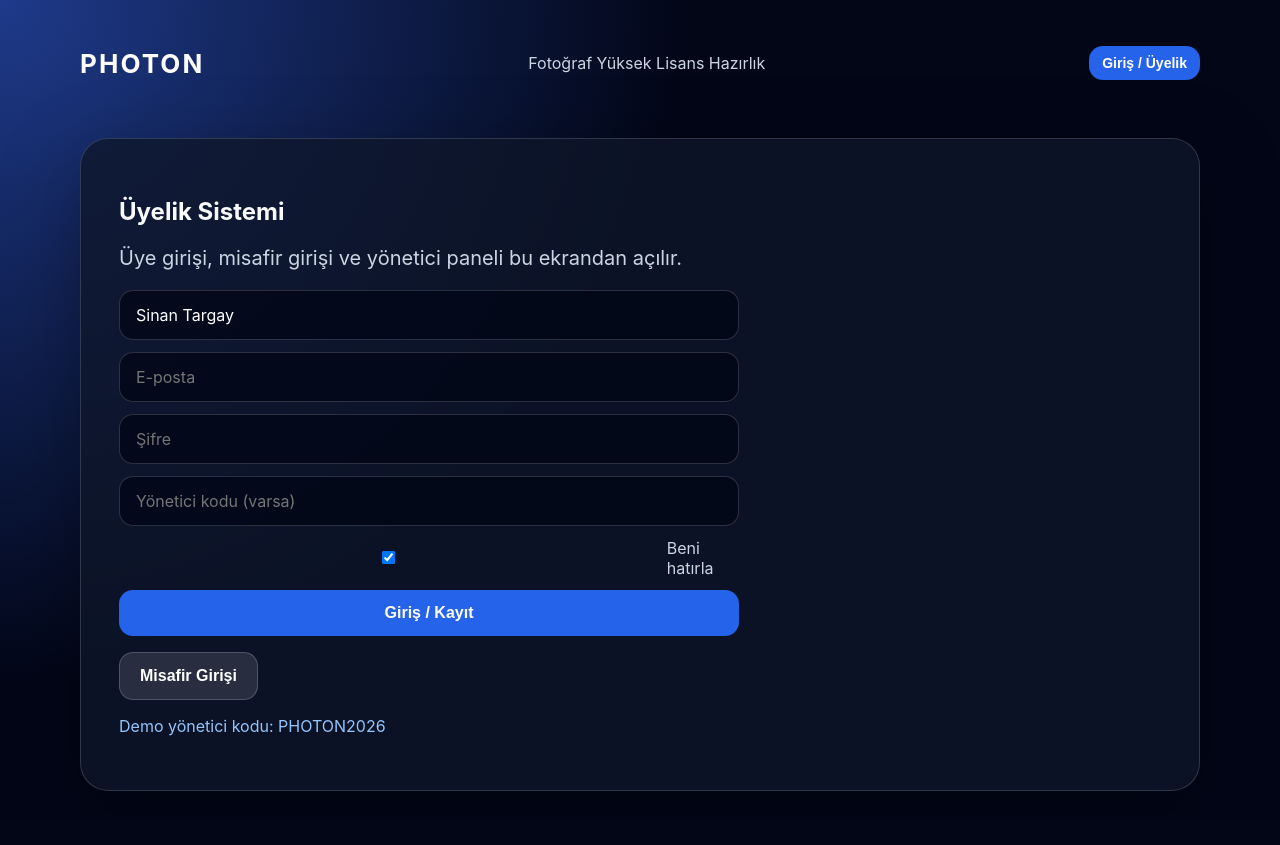
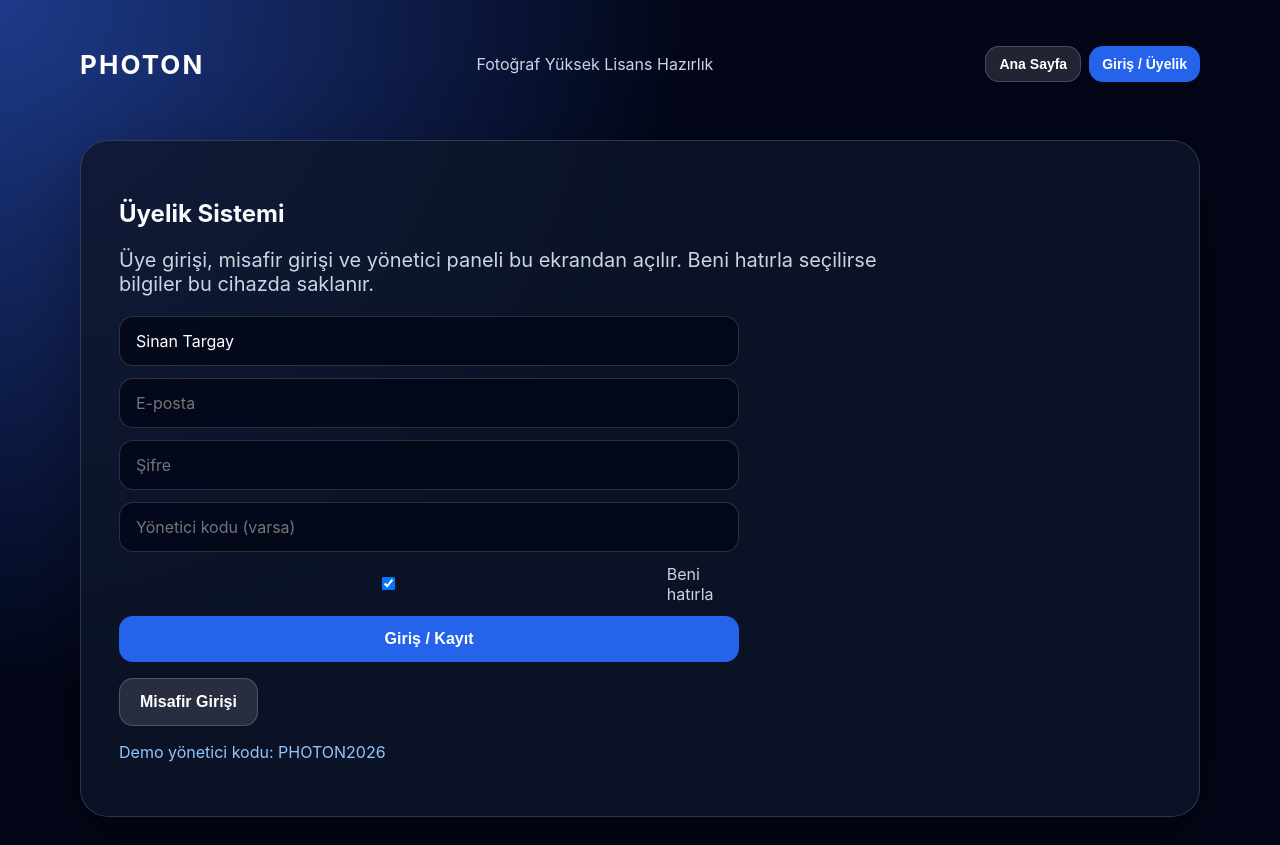
Before and after one commit to sinantargay/online_sinav_platformu, a React (Vite) app: page / in a window 1280 px wide. Both pictures are taken after a click on the button "Giriş / Üyelik". Before the commit the page ends 819 px from the top, so only its background shows below. Built offline with nearby package versions, Linux system fonts and the light colour scheme.

Commit message:
Add membership guest login and admin payment settings

```diff
--- a/src/main.jsx
+++ b/src/main.jsx
@@ -13,34 +13,40 @@ function App() {
   const [index, setIndex] = useState(0);
   const [answers, setAnswers] = useState({});
   const [user, setUser] = useState(() => load('photon_user', null));
-  const [settings, setSettings] = useState(() => load('photon_settings', { paymentTitle: 'Ödeme Bilgileri', paymentText: 'Ödeme bilgisi yönetici panelinden girilecek.' }));
+  const [settings, setSettings] = useState(() => load('photon_settings', {
+    paymentTitle: 'Ödeme / IBAN Bilgileri',
+    accountHolder: '',
+    bankName: '',
+    iban: '',
+    paymentText: 'IBAN ve ödeme açıklaması yönetici panelinden girilecek.'
+  }));
   const examQuestions = useMemo(() => questions.slice(0, 10), []);
   const current = examQuestions[index];
   const correct = examQuestions.filter(q => answers[q.id] === q.answer).length;
   const wrongList = examQuestions.filter(q => answers[q.id] !== q.answer);
   const success = Math.round((correct / examQuestions.length) * 100);
 
-  const Header = () => <nav className="nav"><b>PHOTON</b><span>{user ? `${user.name} · ${user.role}` : 'Fotoğraf Yüksek Lisans Hazırlık'}</span><div className="navActions">{user ? <button className="small ghost" onClick={logout}>Çıkış</button> : <button className="small" onClick={() => setPage('auth')}>Giriş / Üyelik</button>}</div></nav>;
+  const Header = () => <nav className="nav"><b>PHOTON</b><span>{user ? `${user.name} · ${user.role}` : 'Fotoğraf Yüksek Lisans Hazırlık'}</span><div className="navActions"><button className="small ghost" onClick={() => setPage('home')}>Ana Sayfa</button>{user ? <button className="small ghost" onClick={logout}>Çıkış</button> : <button className="small" onClick={() => setPage('auth')}>Giriş / Üyelik</button>}</div></nav>;
   const startExam = () => { setAnswers({}); setIndex(0); setPage('exam'); };
   function logout(){ localStorage.removeItem('photon_user'); setUser(null); setPage('home'); }
-  function guest(){ const u={name:'Misafir Kullanıcı', role:'misafir'}; setUser(u); localStorage.setItem('photon_user', JSON.stringify(u)); setPage('home'); }
-  function login(e){ e.preventDefault(); const f=new FormData(e.currentTarget); const role=f.get('adminCode')==='PHOTON2026'?'yönetici':'üye'; const u={name:f.get('name')||'Sinan Targay', email:f.get('email')||'', role}; setUser(u); localStorage.setItem('photon_user', JSON.stringify(u)); setPage('home'); }
-  function saveSettings(e){ e.preventDefault(); const f=new FormData(e.currentTarget); const next={paymentTitle:f.get('paymentTitle'), paymentText:f.get('paymentText')}; setSettings(next); localStorage.setItem('photon_settings', JSON.stringify(next)); alert('Ayarlar kaydedildi.'); }
+  function guest(){ const u={name:'Misafir Kullanıcı', email:'', role:'misafir'}; setUser(u); localStorage.setItem('photon_user', JSON.stringify(u)); setPage('home'); }
+  function login(e){ e.preventDefault(); const f=new FormData(e.currentTarget); const role=f.get('adminCode')==='PHOTON2026'?'yönetici':'üye'; const u={name:f.get('name')||'Sinan Targay', email:f.get('email')||'', role}; setUser(u); if(f.get('remember')) localStorage.setItem('photon_user', JSON.stringify(u)); setPage('home'); }
+  function saveSettings(e){ e.preventDefault(); const f=new FormData(e.currentTarget); const next={paymentTitle:f.get('paymentTitle'), accountHolder:f.get('accountHolder'), bankName:f.get('bankName'), iban:f.get('iban'), paymentText:f.get('paymentText')}; setSettings(next); localStorage.setItem('photon_settings', JSON.stringify(next)); alert('Ödeme ve IBAN bilgileri kaydedildi.'); }
 
   const downloadPdf = () => {
     const doc = new jsPDF(); const reportNo = `PH-${new Date().getFullYear()}-${Date.now().toString().slice(-6)}`;
     doc.setFillColor(15,23,42); doc.rect(0,0,210,42,'F'); doc.setTextColor(255,255,255); doc.setFontSize(22); doc.text('PHOTON',14,18); doc.setFontSize(12); doc.text('Akademik Performans Raporu',14,29);
-    doc.setTextColor(20,20,20); doc.setFontSize(11); doc.text(`Rapor No: ${reportNo}`,14,52); doc.text(`Aday: ${user?.name || 'Misafir Kullanıcı'}`,14,62); doc.text(`Tarih: ${new Date().toLocaleString('tr-TR')}`,14,72);
-    doc.setFontSize(16); doc.text('Genel Sonuç',14,94); doc.setFontSize(12); doc.text(`Toplam Soru: ${examQuestions.length}`,14,108); doc.text(`Doğru: ${correct}`,14,118); doc.text(`Yanlış/Boş: ${examQuestions.length-correct}`,14,128); doc.text(`Başarı: %${success}`,14,138);
-    doc.setFillColor(37,99,235); doc.rect(14,146,Math.max(5,success*1.4),8,'F'); doc.setDrawColor(210); doc.rect(14,146,140,8);
-    doc.setFontSize(16); doc.text('Yanlış / Boş Sorular',14,172); let y=184;
+    doc.setTextColor(20,20,20); doc.setFontSize(11); doc.text(`Rapor No: ${reportNo}`,14,52); doc.text(`Aday: ${user?.name || 'Misafir Kullanıcı'}`,14,62); doc.text(`E-posta: ${user?.email || '-'}`,14,72); doc.text(`Tarih: ${new Date().toLocaleString('tr-TR')}`,14,82);
+    doc.setFontSize(16); doc.text('Genel Sonuç',14,104); doc.setFontSize(12); doc.text(`Toplam Soru: ${examQuestions.length}`,14,118); doc.text(`Doğru: ${correct}`,14,128); doc.text(`Yanlış/Boş: ${examQuestions.length-correct}`,14,138); doc.text(`Başarı: %${success}`,14,148);
+    doc.setFillColor(37,99,235); doc.rect(14,156,Math.max(5,success*1.4),8,'F'); doc.setDrawColor(210); doc.rect(14,156,140,8);
+    doc.setFontSize(16); doc.text('Yanlış / Boş Sorular',14,182); let y=194;
     wrongList.forEach((q,i)=>{ if(y>260){doc.addPage(); y=20;} doc.setFontSize(10); doc.text(`${i+1}. ${q.question.substring(0,95)}`,14,y); y+=8; doc.text(`Doğru Cevap: ${q.answer}) ${q.choices[q.answer].substring(0,80)}`,14,y); y+=8; doc.text(`Açıklama: ${q.explanation.substring(0,100)}`,14,y); y+=8; doc.text(`Kaynak: ${q.sources.join(', ').substring(0,100)}`,14,y); y+=12; });
     doc.addPage(); doc.setFontSize(16); doc.text('Çalışma Önerisi',14,24); doc.setFontSize(12); const advice=success>=80?'Güçlü performans. Zor seviye sorularla ilerle.':success>=60?'Orta seviye başarı. Yanlış konularda bilgi kartı çalış.':'Temel konuları tekrar et. Önce fotoğraf tarihi ilkler ve teknikler.'; doc.text(advice,14,40,{maxWidth:180}); doc.text('Öncelikli konular: Niépce, Daguerre, Talbot, Herschel, Maxwell, Eastman.',14,58,{maxWidth:180}); doc.save('photon-akademik-rapor.pdf');
   };
 
-  if(page==='auth') return <main className="shell"><Header/><section className="panel"><h1>Üyelik Sistemi</h1><p className="lead">Üye girişi, misafir girişi ve yönetici paneli bu ekrandan açılır.</p><form className="form" onSubmit={login}><input name="name" placeholder="Ad Soyad" defaultValue="Sinan Targay"/><input name="email" placeholder="E-posta"/><input name="password" type="password" placeholder="Şifre"/><input name="adminCode" placeholder="Yönetici kodu (varsa)"/><label className="check"><input type="checkbox" defaultChecked/> Beni hatırla</label><button>Giriş / Kayıt</button></form><button className="ghost" onClick={guest}>Misafir Girişi</button><p className="hint">Demo yönetici kodu: PHOTON2026</p></section></main>;
+  if(page==='auth') return <main className="shell"><Header/><section className="panel"><h1>Üyelik Sistemi</h1><p className="lead">Üye girişi, misafir girişi ve yönetici paneli bu ekrandan açılır. Beni hatırla seçilirse bilgiler bu cihazda saklanır.</p><form className="form" onSubmit={login}><input name="name" placeholder="Ad Soyad" defaultValue="Sinan Targay"/><input name="email" placeholder="E-posta"/><input name="password" type="password" placeholder="Şifre"/><input name="adminCode" placeholder="Yönetici kodu (varsa)"/><label className="check"><input name="remember" type="checkbox" defaultChecked/> Beni hatırla</label><button>Giriş / Kayıt</button></form><button className="ghost" onClick={guest}>Misafir Girişi</button><p className="hint">Demo yönetici kodu: PHOTON2026</p></section></main>;
 
-  if(page==='home') return <main className="shell"><Header/><section className="hero"><p className="badge">Marmara GSF Fotoğraf YL</p><h1>Akademik, kaynaklı ve 5 şıklı online sınav platformu</h1><p className="lead">Üyelik, misafir giriş, yönetici paneli, PDF rapor ve kaynaklı soru havuzu aktif.</p><div className="stats"><div><strong>{questions.length}</strong><span>Soru</span></div><div><strong>{user?'Aktif':'Kapalı'}</strong><span>Oturum</span></div><div><strong>PDF</strong><span>Rapor</span></div></div><div className="actions"><button onClick={user?startExam:()=>setPage('auth')}>Sınava Başla</button><button className="ghost" onClick={()=>setPage('auth')}>Üyelik / Giriş</button><button className="ghost" onClick={()=>setPage('admin')}>Yönetici Paneli</button></div></section></main>;
+  if(page==='home') return <main className="shell"><Header/><section className="hero"><p className="badge">Marmara GSF Fotoğraf YL</p><h1>Akademik, kaynaklı ve 5 şıklı online sınav platformu</h1><p className="lead">Üyelik, misafir giriş, yönetici paneli, PDF rapor ve kaynaklı soru havuzu aktif.</p><div className="stats"><div><strong>{questions.length}</strong><span>Soru</span></div><div><strong>{user?'Aktif':'Kapalı'}</strong><span>Oturum</span></div><div><strong>PDF</strong><span>Rapor</span></div></div><div className="paymentBox"><h3>{settings.paymentTitle}</h3><p><b>Hesap Sahibi:</b> {settings.accountHolder || 'Henüz girilmedi'}</p><p><b>Banka:</b> {settings.bankName || 'Henüz girilmedi'}</p><p><b>IBAN:</b> {settings.iban || 'Henüz girilmedi'}</p><p>{settings.paymentText}</p></div><div className="actions"><button onClick={user?startExam:()=>setPage('auth')}>Sınava Başla</button><button className="ghost" onClick={()=>setPage('auth')}>Üyelik / Giriş</button><button className="ghost" onClick={()=>setPage('admin')}>Yönetici Paneli</button></div></section></main>;
 
   if(page==='exam') return <main className="shell"><Header/><section className="panel"><p className="badge">Soru {index+1} / {examQuestions.length} · {current.category} · {current.difficulty}</p><div className="progress"><span style={{width:`${((index+1)/examQuestions.length)*100}%`}} /></div><h2>{current.question}</h2><div className="options">{Object.entries(current.choices).map(([key,value])=><button key={key} className={answers[current.id]===key?'selected':''} onClick={()=>setAnswers({...answers,[current.id]:key})}><b>{key})</b> {value}</button>)}</div><div className="actions"><button className="ghost" disabled={index===0} onClick={()=>setIndex(index-1)}>Geri</button>{index<examQuestions.length-1?<button onClick={()=>setIndex(index+1)}>İleri</button>:<button onClick={()=>setPage('result')}>Sonucu Gör</button>}</div></section></main>;
 
@@ -48,7 +54,7 @@ function App() {
 
   if(!user || user.role!=='yönetici') return <main className="shell"><Header/><section className="panel"><h1>Yönetici Paneli</h1><p>Bu alan sadece yönetici girişi ile açılır.</p><button onClick={()=>setPage('auth')}>Yönetici Girişi</button></section></main>;
 
-  return <main className="shell"><Header/><section className="panel"><h1>Yönetici Paneli</h1><div className="adminGrid"><div className="adminCard"><h2>Sistem Özeti</h2><p>Toplam soru: {questions.length}</p><p>Aktif kullanıcı: {user.name}</p><p>Rol: Yönetici</p></div><div className="adminCard"><h2>Ödeme Bilgi Alanı</h2><form className="form" onSubmit={saveSettings}><input name="paymentTitle" placeholder="Başlık" defaultValue={settings.paymentTitle}/><textarea name="paymentText" placeholder="Ödeme açıklaması" defaultValue={settings.paymentText}/><button>Bilgileri Kaydet</button></form></div><div className="adminCard"><h2>Soru Havuzu</h2><pre>{JSON.stringify(questions[0],null,2)}</pre></div></div></section></main>;
+  return <main className="shell"><Header/><section className="panel"><h1>Yönetici Paneli</h1><div className="adminGrid"><div className="adminCard"><h2>Sistem Özeti</h2><p>Toplam soru: {questions.length}</p><p>Aktif kullanıcı: {user.name}</p><p>Rol: Yönetici</p></div><div className="adminCard"><h2>Ödeme / IBAN Bilgi Alanı</h2><form className="form" onSubmit={saveSettings}><input name="paymentTitle" placeholder="Başlık" defaultValue={settings.paymentTitle}/><input name="accountHolder" placeholder="Hesap sahibi" defaultValue={settings.accountHolder}/><input name="bankName" placeholder="Banka adı" defaultValue={settings.bankName}/><input name="iban" placeholder="IBAN" defaultValue={settings.iban}/><textarea name="paymentText" placeholder="Ödeme açıklaması" defaultValue={settings.paymentText}/><button>Bilgileri Kaydet</button></form></div><div className="adminCard"><h2>Soru Havuzu</h2><pre>{JSON.stringify(questions[0],null,2)}</pre></div></div></section></main>;
 }
 
 createRoot(document.getElementById('root')).render(<App />);
```
